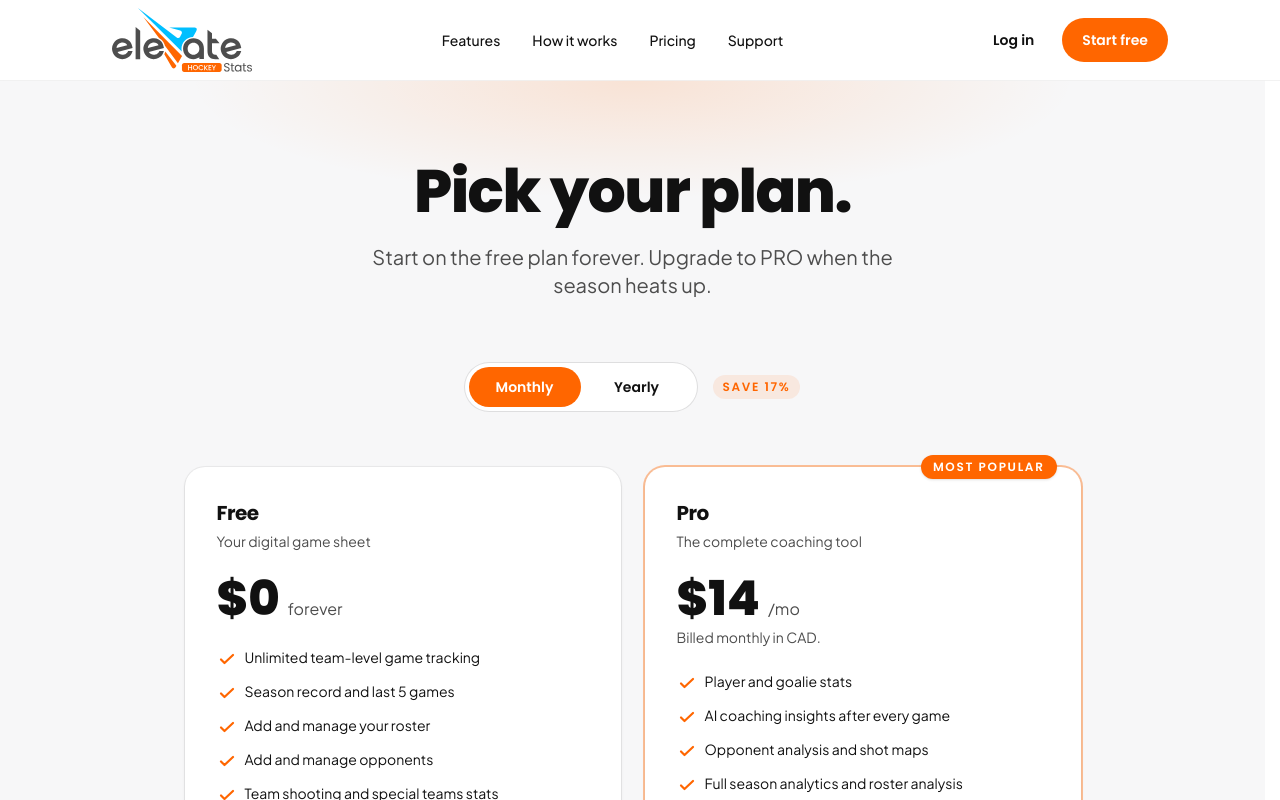
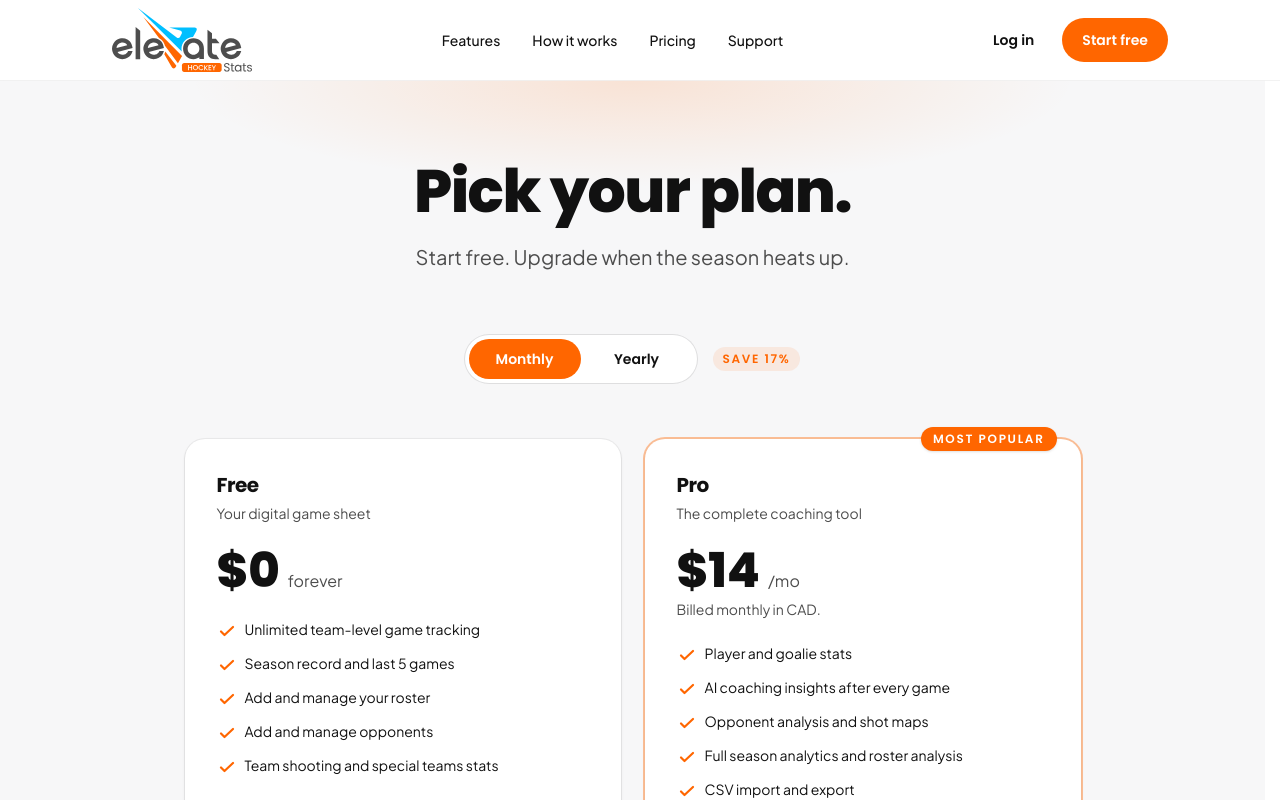
Before and after one commit to polarpxl/elevatestats-site, a Next.js app: page /pricing in a window 1280 px wide. Shown: the top 800 px of the page. Built offline with nearby package versions, Linux system fonts and the light colour scheme.

Commit message:
tweak(pricing-hero): update subhead copy per new spec
Co-Authored-By: Claude Opus 4.7 (1M context) <noreply@anthropic.com>

```diff
--- a/src/components/sections/PricingHero.tsx
+++ b/src/components/sections/PricingHero.tsx
@@ -16,7 +16,7 @@ export function PricingHero() {
           Pick your plan.
         </h1>
         <p className="mx-auto mt-5 max-w-xl text-lg text-brand-gray md:text-xl">
-          Start on the free plan forever. Upgrade to PRO when the season heats up.
+          Start free. Upgrade when the season heats up.
         </p>
       </Container>
     </section>
```
